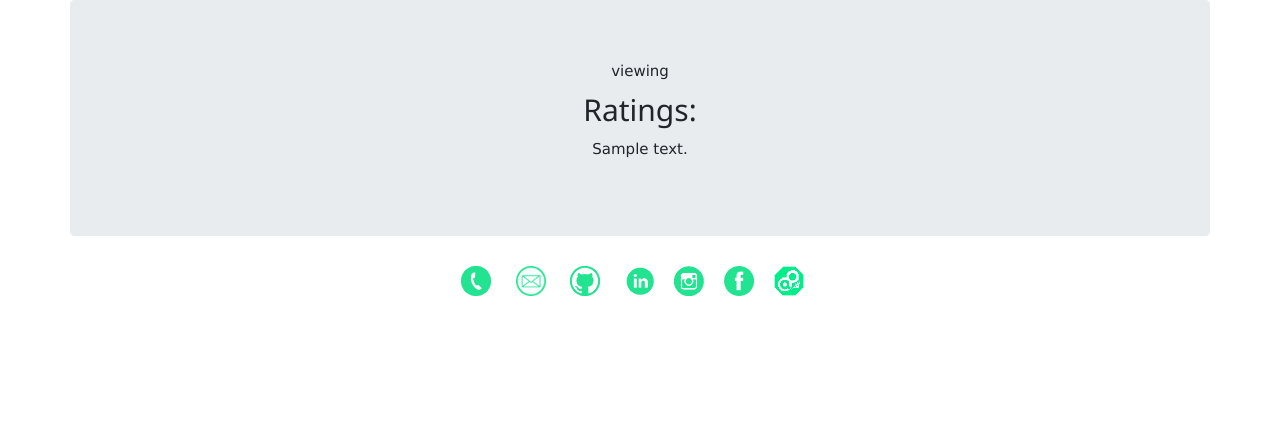
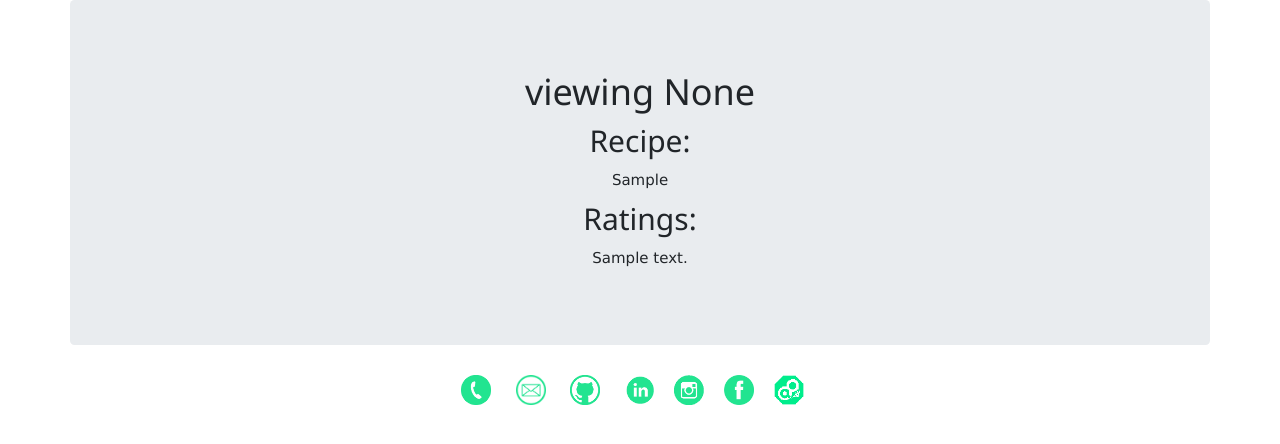
Before and after one commit to MasonCaiby/website, a Flask app: page /view_recipe in a window 1280 px wide. Shown: the part 53-497 px from the top of the page. Run offline with Flask 2, Linux system fonts and the light colour scheme; tables that the repository leaves empty hold one stand-in row (values such as "Sample post"); a database or web service that is not in the repository returns one stand-in record (values such as "Sample title"); parts of the project's set-up code (start-up, migrations or seed data) failed here and were passed over; some libraries are stand-ins or nearby versions.

Commit message:
need to test reviews and adding reviews

```diff
--- a/app.py
+++ b/app.py
@@ -113,13 +113,13 @@ def view_food():
 
         selection = list(request.form.items())[0]
 
-        print("\n\nSELECTION: ", selection)
         if selection[0] == 'add_recipe':
             return redirect(url_for('add_recipe', food=selection[1]))
 
         if selection:
+            print("form | recipe selector:", request.form['recipe_selector'])
             return redirect(url_for('view_recipe',
-                                    recipe=request.form['recipe_selector']))
+                                    recipe_id=request.form['recipe_selector']))
 
     food_dict = db.query_foods()
     food = request.args.get('food')
@@ -132,11 +132,14 @@ def view_food():
 @app.route('/view_recipe', methods=['GET', 'POST'])
 def view_recipe():
     recipe_id = request.args.get('recipe_id')
+    food = request.args.get('food')
     recipe, reviews = db.query_reviews(recipe_id)
-
+    print("recipe:", recipe)
+    recipe = [str(line) for line in recipe[0]]
+    print("recipe:", recipe)
     print(reviews)
 
-    return render_template('view_ratings.html', reviews=reviews)
+    return render_template('view_ratings.html', recipe=recipe, reviews=reviews, food=food)
 
 
 @app.route('/add_food', methods=['GET', 'POST'])
@@ -158,7 +161,7 @@ def add_recipe():
                                   change=request.form['recipe_change'],
                                   notes=request.form['notes'],
                                   ingredients=request.form['ingredients'])
-        return redirect(url_for('view_recipe', recipe_id=recipe_id))
+        return redirect(url_for('view_recipe', recipe_id=recipe, food=request.args.get('food')))
     return render_template('add_recipe.html')
 
 # this will never be used. I Could just redirect all traffic to the example page, but want to keep it as it's
--- a/baking/database.py
+++ b/baking/database.py
@@ -161,12 +161,13 @@ class Database:
         self.make_query_con()
         cur = self.con.cursor()
         cur.execute(f"""SELECT * from recipe
-                        WHERE recipe_id = '{recipe_id}'; """)
+                        WHERE recipe_name = '{recipe_id}'; """)
 
         recipe = cur.fetchall()
+        print(recipe)
 
         cur.execute(f"""SELECT * from reviews
-                                WHERE recipe_id = {recipe_id}; """)
+                                WHERE recipe_id = {recipe[0][0]}; """)
 
         reviews = cur.fetchall()
         return recipe, reviews
--- a/templates/view_ratings.html
+++ b/templates/view_ratings.html
@@ -6,8 +6,12 @@
 
 <html>
 <body>
-    viewing {{ food }}
+<h1>viewing {{ food }}</h1>
 
+    <h2>Recipe:</h2>
+    {% for recipe_line in recipe %}
+        {{ recipe_line }}<br>
+    {% endfor %}
     <h2>Ratings: </h2>
     <p>
     {% for rating in reviews %}
```
